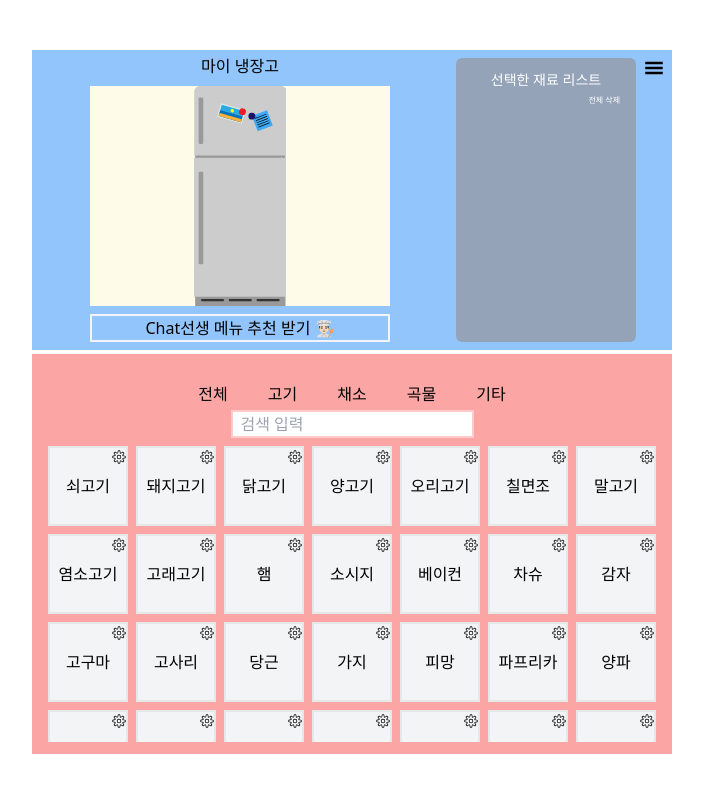
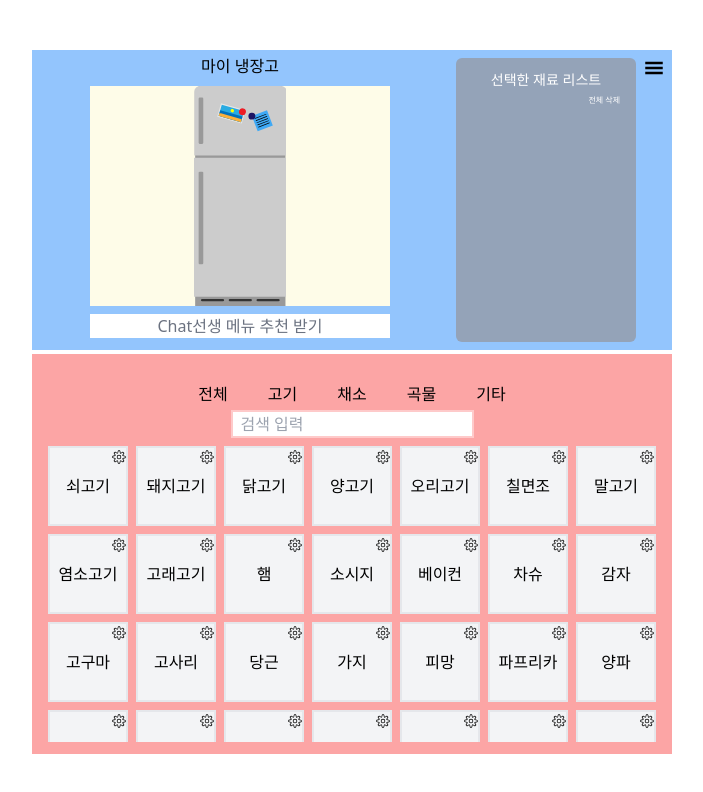
Before and after one commit to Storage-with-chatGPT/food-master-chatGPT, a Next.js app: page / in a window 1280 px wide. Shown: the top 792 px of the page, without its empty margins (288-991 px from the left). Built offline with nearby package versions, Linux system fonts and the light colour scheme.

Commit message:
[FEAT] 메뉴 버튼 클릭시, 메뉴 추천받기 버튼 클릭 시 disabled 상태 처리(#14)

```diff
--- a/src/components/IngredientSelect/index.tsx
+++ b/src/components/IngredientSelect/index.tsx
@@ -18,6 +18,7 @@ const IngredientSelect = () => {
 
   const [menus, setMenus] = useState<string[]>([]);
   const [btnState, setBtnState] = useState(true);
+  const [disabledBtnState, setDisabledBtnState] = useState(false);
   const handleOnClick = async (e: React.MouseEvent<HTMLButtonElement>) => {
     const { name, value } = e.currentTarget;
     if (SelectIngredients.length < 1) {
@@ -28,12 +29,15 @@ const IngredientSelect = () => {
     let quetion = "";
     if (name === "recipe") quetion = value;
     if (name === "menu") quetion = selectIngredientsString;
+
     //TODO: 로딩 스피너 만들 시 console 대체
     console.log("loading");
+    setDisabledBtnState(true);
     const { data }: AxiosResponse<DataResponse> = await QuetionChat(
       quetion,
       name
     );
+    setDisabledBtnState(false);
     console.log("loading end");
 
     setBtnState(false);
@@ -49,17 +53,16 @@ const IngredientSelect = () => {
           }
           return true;
         });
-
       setMenus(formatMenuString);
     }
 
     if (name === "recipe") {
+      router.push("/recipe");
       const formatRecipeString = data.choices[0].text
         .trim()
         .split("\n")
         .filter((item) => item !== "");
       dispatch(setRecipe(formatRecipeString));
-      router.push("/recipe");
     }
   };
 
@@ -89,10 +92,15 @@ const IngredientSelect = () => {
 
         <button
           onClick={handleOnClick}
-          className="w-[300px] ml-15 text-center border-2 border-gray-100 hover:text-white hover:bg-blut-200"
+          className={`${
+            disabledBtnState
+              ? "bg-gray-100 text-gray-200"
+              : "bg-white hover:text-white hover:bg-blue-200 text-gray-500"
+          } w-[300px] ml-15 text-center border-1 border-gray-100 `}
           name="menu"
+          disabled={disabledBtnState}
         >
-          {btnState ? "Chat선생 메뉴 추천 받기 👨🏻‍🍳" : "추천 메뉴 다시 받기 🙉"}
+          {btnState ? "Chat선생 메뉴 추천 받기 " : "추천 메뉴 다시 받기 "}
         </button>
       </div>
       <SelectItems />
```
